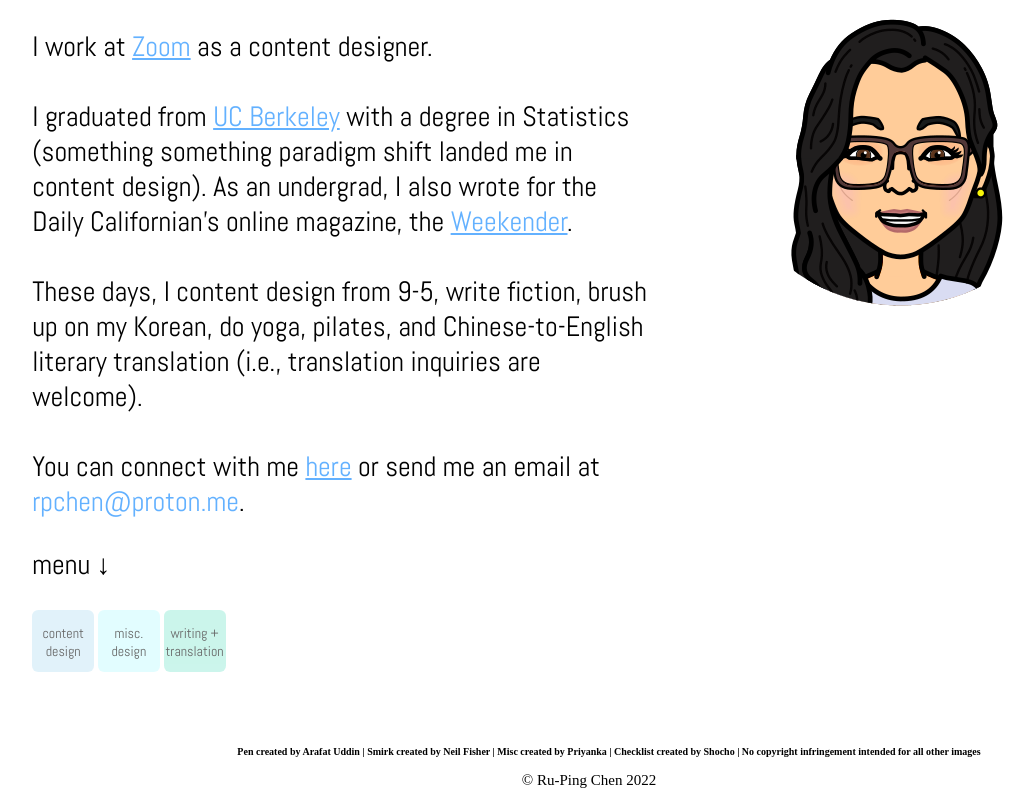
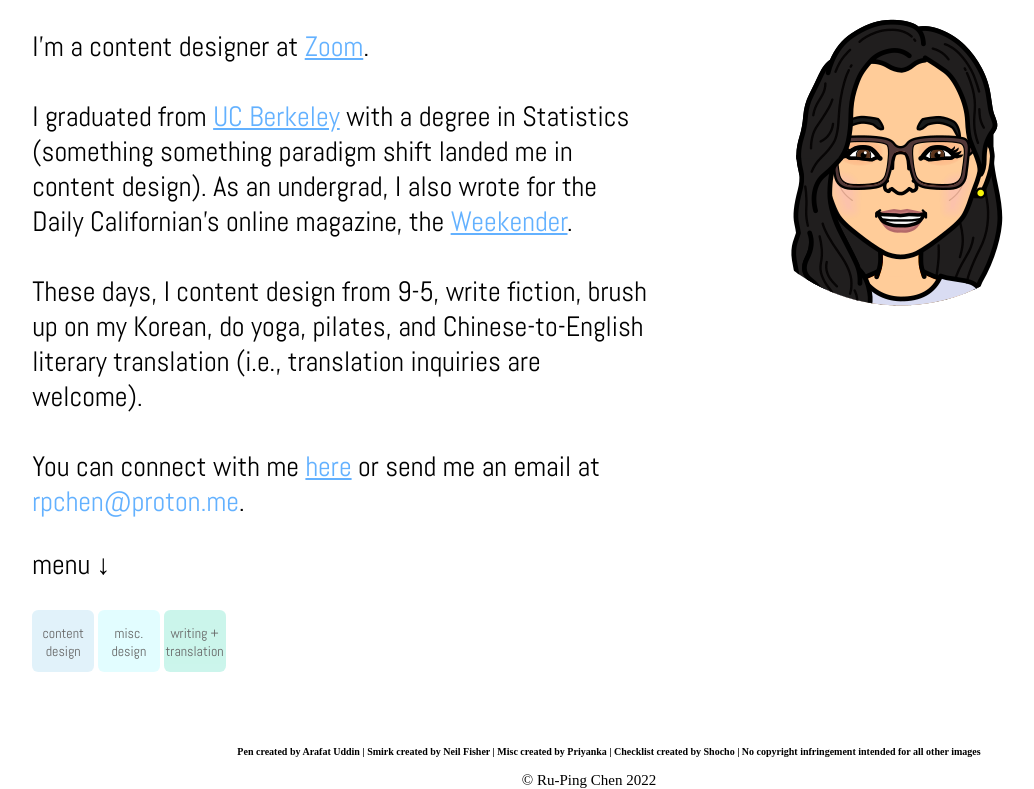
Before and after one commit to rowiehen/rupingchen.github.io, a plain HTML site: page index.html in a window 1280 px wide. Shown: the part 99-888 px from the top of the page, without its empty margins (51-1085 px from the left). Drawn offline with nearby package versions, Linux system fonts and the light colour scheme; a web font is replaced by a local one.

Commit message:
Update index.html

```diff
--- a/index.html
+++ b/index.html
@@ -13,7 +13,7 @@
 		<div id="content-wrap">
 			<div id="landing-text">
 				<h3>My Name is Ru-Ping. Salutations.</h3>
-				<p>I work at <span class="first-load" style="color: #63b1ff; text-decoration: underline;"><a href="https://zoom.us" target="_blank">Zoom</a></span> as a content designer. <br/><br/>I graduated from <span class="first-load" style="color: #63b1ff; text-decoration: underline;"><a href="https://www.berkeley.edu" target="_blank">UC Berkeley</a></span> with a degree in Statistics (something something paradigm shift landed me in content design). As an undergrad, I also wrote for the Daily Californian's online magazine, the <span class="first-load" style="color: #63b1ff; text-decoration: underline;"><a href="https://www.dailycal.org/author/rupingchen/" target="_blank">Weekender</a></span>.<br/><br/>
+				<p>I'm a content designer at <span class="first-load" style="color: #63b1ff; text-decoration: underline;"><a href="https://zoom.us" target="_blank">Zoom</a></span>. <br/><br/>I graduated from <span class="first-load" style="color: #63b1ff; text-decoration: underline;"><a href="https://www.berkeley.edu" target="_blank">UC Berkeley</a></span> with a degree in Statistics (something something paradigm shift landed me in content design). As an undergrad, I also wrote for the Daily Californian's online magazine, the <span class="first-load" style="color: #63b1ff; text-decoration: underline;"><a href="https://www.dailycal.org/author/rupingchen/" target="_blank">Weekender</a></span>.<br/><br/>
 
 			These days, I content design from 9-5, write fiction, brush up on my Korean, do yoga, pilates, and Chinese-to-English literary translation (i.e., translation inquiries are welcome).
 <br/><br/>
```
